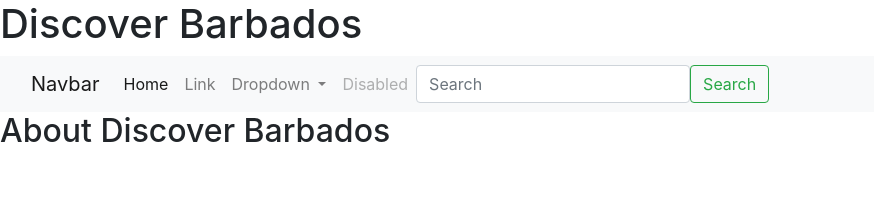
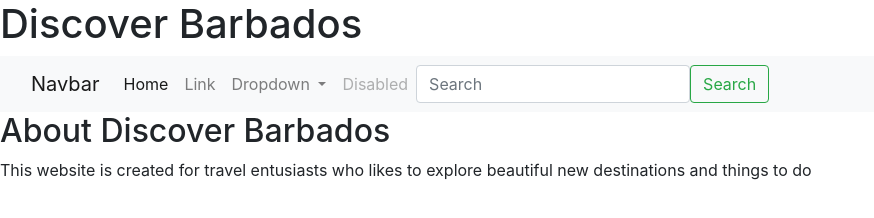
Before and after one commit to Crosshorns/MS1-Discover-Barbados, a plain HTML site: page discover-barbados.html in a window 1280 px wide. Shown: the whole page, without its empty margins (0-874 px from the left). Drawn offline with nearby package versions, Linux system fonts and the light colour scheme.

Commit message:
add para and text

```diff
--- a/discover-barbados.html
+++ b/discover-barbados.html
@@ -49,7 +49,7 @@
           </nav>
     </nav>
     <h2>About Discover Barbados</h2>
-    <p></p>
+    <p>This website is created for travel entusiasts who likes to explore beautiful new destinations and things to do </p>
 
     <script src="https://cdnjs.cloudflare.com/ajax/libs/popper.js/1.14.3/umd/popper.min.js" integrity="sha384-ZMP7rVo3mIykV+2+9J3UJ46jBk0WLaUAdn689aCwoqbBJiSnjAK/l8WvCWPIPm49" crossorigin="anonymous"></scri <script src="https://stackpath.bootstrapcdn.com/bootstrap/4.1.3/js/bootstrap.min.js" integrity="sha384-ChfqqxuZUCnJSK3+MXmPNIyE6ZbWh2IMqE241rYiqJxyMiZ6OW/JmZQ5stwEULTy" crossorigin="anonymous"></script>
 </body>
```
